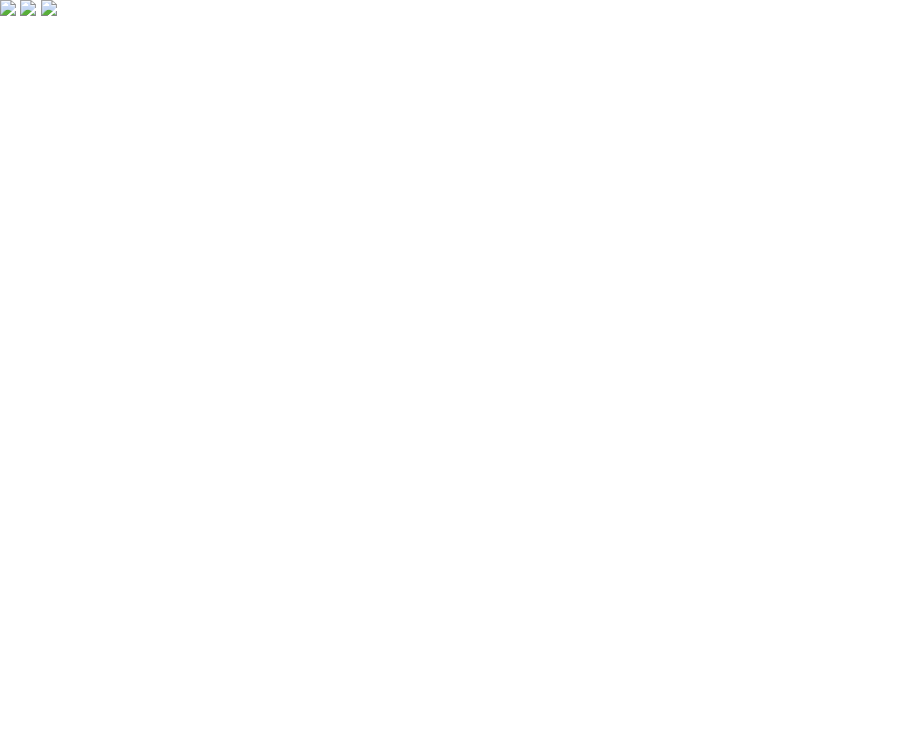
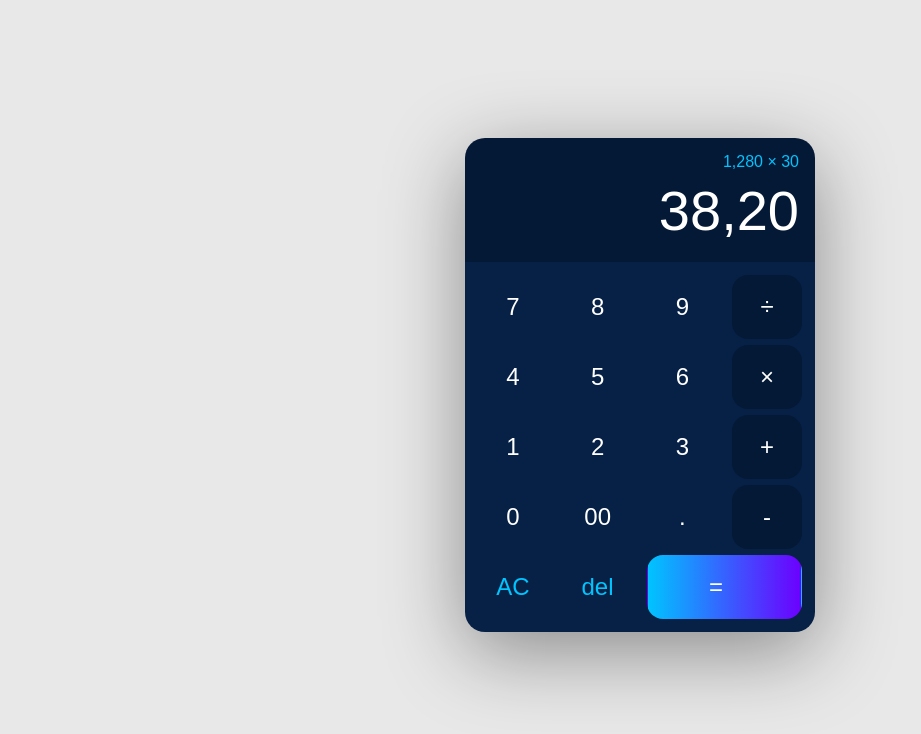
Before and after one commit to t0921988961/Hexschool_JS_Boss, a plain HTML site: page 3F_Computer/index.html in a window 1280 px wide. Shown: the whole page, without its empty margins (0-921 px from the left). Drawn offline with nearby package versions, Linux system fonts and the light colour scheme; files that its build step writes are made by us from their sources.

Commit message:
css 完成

```diff
--- a/3F_Computer/index.html
+++ b/3F_Computer/index.html
@@ -12,17 +12,68 @@
     <link rel="stylesheet" href="dist/style.min.css" />
   </head>
   <body>
-    <div class="wrap ">
-      <div class="clock">
-        <img src="img/hour-hand.svg" class="hour hand">
-        <img src="img/minute-hand.svg" class="minute hand">
-        <img src="img/second-hand.svg" class="second hand">
-      </img>
-    </img>
+    <div class="calcBody">
+      <div class="calcResult">
+        <pre class="fun color_blue">1,280 × 30</pre>
+        <div class="ans">38,20</div>
+      </div>
+      <div class="calcInput">
+        <input class="calcBtn num" type="button" value="7">
+        <input class="calcBtn num" type="button" value="8">
+        <input class="calcBtn num" type="button" value="9">
+        <input class="calcBtn ope" type="button" value="÷">
+
+        <input class="calcBtn num" type="button" value="4">
+        <input class="calcBtn num" type="button" value="5">
+        <input class="calcBtn num" type="button" value="6">
+        <input class="calcBtn ope" type="button" value="×">
+
+        <input class="calcBtn num" type="button" value="1">
+        <input class="calcBtn num" type="button" value="2">
+        <input class="calcBtn num" type="button" value="3">
+        <input class="calcBtn ope" type="button" value="+">
+
+        <input class="calcBtn num" type="button" value="0">
+        <input class="calcBtn num" type="button" value="00">
+        <input class="calcBtn num" type="button" value=".">
+        <input class="calcBtn ope" type="button" value="-">
+
+        <input class="calcBtn ac " type="button" value="AC">
+        <input class="calcBtn del " type="button" value="del">
+        <input class="calcBtn equal bg_gradient" type="button" value="=">
+      </input>
+    </input>
 
     <!-- <scirpt src="js/main.js"></scirpt> -->
     <script>
+      //1.解決浮點數計算的問題（如：0.1+0.2）
+      //2.解決漸層文字
+      //3.不能除以0 or 00
+      //4.輸入算式時同時要出現結果
+      //5.刪除算式時同時要出現結果
+      //6.按完等於後也要可以按刪除鍵=
+      //7.算式和結果都要有三位一個逗號
 
+      (function() {
+        //保存輸入的算數
+        const fun = document.querySelector('.fun');
+        //運算結果
+        const ans = document.querySelector('.ans');
+        //選到輸入的全部元素
+        const calcNum = document.getElementsByClassName('.clacBtn')[0];
+
+        //給每一個按鈕添加 onclick 事件
+        for(let i = 0;i< calcNum.length; i++){
+          calcNum[i].onclick = function(){
+            //判斷按鈕
+            if(this.value == 'AC'{
+              j
+            })
+          }
+        }
+
+
+      })();
     </script>
   </body>
 </html>
--- a/3F_Computer/scss/style.scss
+++ b/3F_Computer/scss/style.scss
@@ -12,5 +12,137 @@
 //   color: $c
 //   font-weight: $w
 
-.wrap {
+input[type='button'] {
+  -webkit-appearance: none;
+  /* Safari 和 Chrome，常用於iOS下移除內建樣式 */
+  -moz-appearance: none;
+  /* FireFox */
+  appearance: none;
+  border-radius: 16px;
+  background-color: unset;
 }
+
+.color_blue {
+  color: #00c4ff;
+}
+.color_gradient {
+  background: linear-gradient(to right, #00c4ff, #6c00ff);
+  -webkit-background-clip: text;
+  -webkit-text-fill-color: transparent;
+}
+
+.bg_gradient {
+  background: linear-gradient(to right, #00c4ff, #6c00ff);
+}
+
+body {
+  display: flex;
+  justify-content: center;
+  align-items: center;
+  flex-wrap: wrap;
+  min-height: 100vh;
+  background-color: #e8e8e8;
+}
+
+//計算機
+.calcBody {
+  width: 350px;
+  height: 525px;
+  margin: 0 auto;
+  overflow: hidden;
+  filter: drop-shadow(0px 20px 40px rgba(0, 0, 0, 0.4));
+  border-radius: 20px;
+}
+
+//計算顯示結果-區塊
+.calcResult {
+  background: #041936;
+  padding: 16px 16px 8px 16px;
+  text-align: right;
+  .fun {
+    font-size: 16px;
+    height: 19px;
+    overflow-x: auto;
+    overflow-y: hidden;
+    //自訂卷軸樣式 - 只有chrome可以自訂
+    &::-webkit-scrollbar {
+      background-color: transparent;
+      height: 5px;
+    }
+    &::-webkit-scrollbar-thumb {
+      height: 5px;
+      background-color: rgba(0, 196, 255, 0.5);
+      border-radius: 50px;
+    }
+    &::-webkit-scrollbar-track {
+      background-color: rgba(0, 196, 255, 0.2);
+    }
+  }
+  .ans {
+    color: #fff;
+    font-size: 56px;
+    overflow-x: auto;
+    height: 71px;
+    margin-top: 10px;
+    //自訂卷軸樣式 - 只有chrome可以自訂
+    &::-webkit-scrollbar {
+      background-color: transparent;
+      height: 5px;
+    }
+    &::-webkit-scrollbar-thumb {
+      height: 5px;
+      background-color: rgba(0, 196, 255, 0.5);
+      border-radius: 50px;
+    }
+    &::-webkit-scrollbar-track {
+      background-color: rgba(0, 196, 255, 0.2);
+    }
+  }
+}
+
+//輸入按鈕-區塊
+.calcInput {
+  background: #062145;
+  border-radius: 0px 0px 20px 20px;
+  display: flex;
+  flex-wrap: wrap;
+  justify-content: space-between;
+  align-items: center;
+  padding: 10px;
+}
+
+//按鈕
+.calcBtn {
+  cursor: pointer;
+  user-select: none;
+  text-align: center;
+  width: 70px;
+  height: 64px;
+  color: #fff;
+  font-size: 24px;
+  margin: 3px;
+  display: flex;
+  justify-content: center;
+  align-items: center;
+  border: solid 1px transparent;
+  transition: all 0.2s ease-in-out;
+  &:hover {
+    border: solid 1px #aaa;
+    border-radius: 16px;
+  }
+}
+input.ope {
+  background-color: #041936;
+  border-radius: 16px;
+}
+.ac,
+.del {
+  font-size: 24px;
+  color: #00c4ff;
+}
+.equal {
+  border-radius: 16px;
+  justify-content: flex-end;
+  width: 47%;
+  padding-right: 7%;
+}
```
Also changed, not shown: 3F_Computer/css/style.css (added), 3F_Computer/dist/style.min.css (added), 2 other files.
